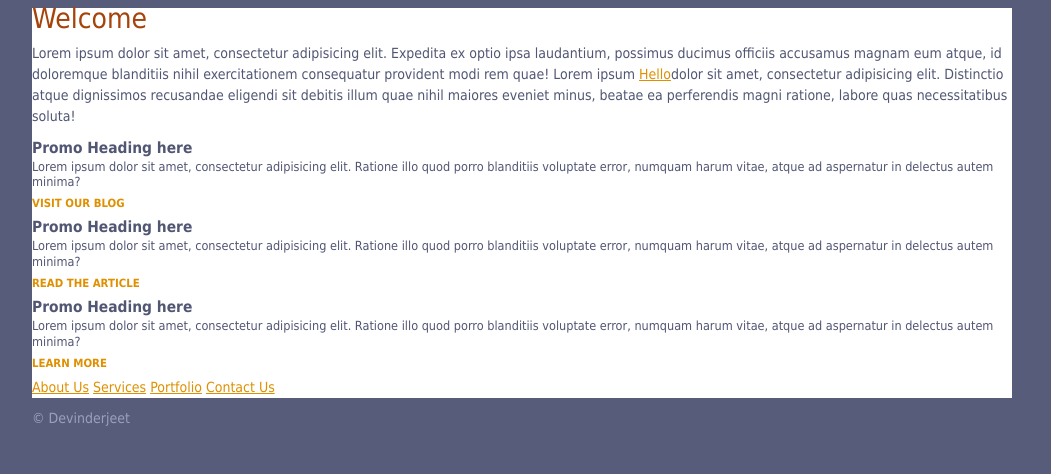
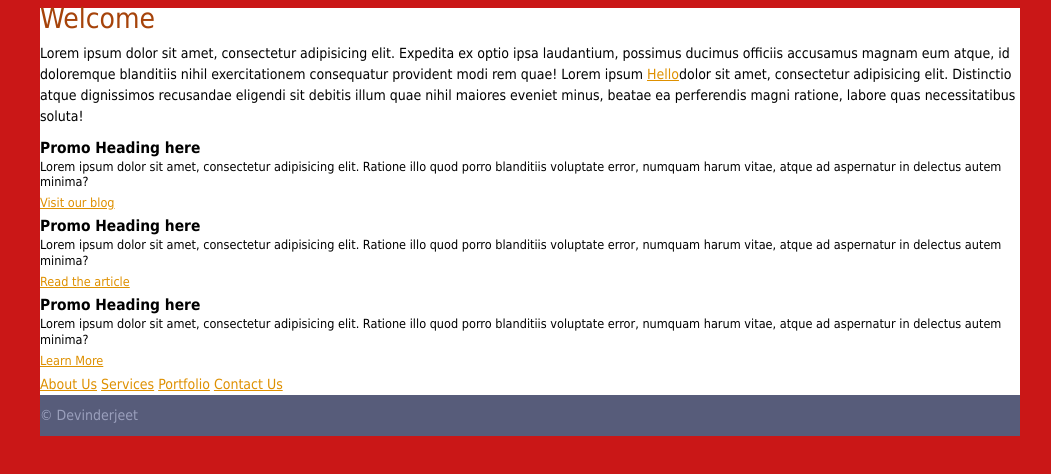
Before and after one commit to er-devinderjeet/website, a plain HTML site: page index.html in a window 1280 px wide. Shown: the whole page, without its empty margins (118-1169 px from the left). Drawn offline with Linux system fonts and the light colour scheme.

Commit message:
Revert "**updated style.css**"
This reverts commit dc21a4bd053ceb966dce6e24202c67a6e9427fac.

# Conflicts:
#	css/style.css

```diff
--- a/css/style.css
+++ b/css/style.css
@@ -35,6 +35,3 @@ footer{
 	background-color: #575c7a;
 	padding: 10px 10px 10px 0;
 }
-.bsjbdja{
-
-}
--- a/css/style_large.css
+++ /dev/null
@@ -1,2 +0,0 @@
-body{
-}
--- a/css/style_medium.css
+++ /dev/null
@@ -1,2 +0,0 @@
-body{
-}
--- a/css/style_small.css
+++ /dev/null
@@ -1 +0,0 @@
-body{}
--- a/index.html
+++ b/index.html
@@ -7,11 +7,11 @@
 	<!--All CSS Links-->
 	<link rel="stylesheet" type="text/css" href="css/style.css" />
 
-	<link rel="stylesheet" type="text/css" href="css/style_small.css" media='screen and (min-width:50px) and (max-width:500px)' />
+	<link rel="stylesheet" type="text/css" href="css/style_large.css" />
 
-	<link rel="stylesheet" type="text/css" href="css/style_medium.css" media='screen and (min-width:501px) and (max-width:800px)' />
+	<link rel="stylesheet" type="text/css" href="css/style_medium.css" media="only screen and (min-width:501px) and (max-width:800px)" />
 
-
+	<link rel="stylesheet" type="text/css" href="css/style_small.css" media="only screen and (min-width:50px) and (max-width:500px)" />
 	<!-- HTML5 shiv and Respond.js IE8 support of HTML5 elements and media queries -->
     <!--[if lt IE 9]>
       <script src="https://oss.maxcdn.com/libs/html5shiv/3.7.0/html5shiv.js"></script>
@@ -20,18 +20,19 @@
     <![endif]-->
     <style type="text/css">
     body{
-		background-color: #575c7a;
+		background-color: #CA1717;
 		line-height: 1.5em;
 		font-family: Tahoma;
 		font-size: 14px;
-		color: #515673;
+		width: 100%;
+		height: 100%;
 	}
     </style>
 
+
 </head>
+<body>
 
-<body>
-	<div class="body">
 		<div class="page">
 
 			<header>
@@ -49,7 +50,7 @@
 					<div class="content">
 						<h3>Promo Heading here</h3>
 						<p>Lorem ipsum dolor sit amet, consectetur adipisicing elit. Ratione illo quod porro blanditiis voluptate error, numquam harum vitae, atque ad aspernatur in delectus autem minima?</p>
-						<p><a class="cta" href="">Visit our blog</a></p>
+						<p><a href="">Visit our blog</a></p>
 					</div>
 
 				</div>
@@ -59,7 +60,7 @@
 					<div class="content">
 						<h3>Promo Heading here</h3>
 						<p>Lorem ipsum dolor sit amet, consectetur adipisicing elit. Ratione illo quod porro blanditiis voluptate error, numquam harum vitae, atque ad aspernatur in delectus autem minima?</p>
-						<p><a class="cta" href="">Read the article</a></p>
+						<p><a href="">Read the article</a></p>
 					</div>
 
 				</div>
@@ -70,7 +71,7 @@
 					<div class="content">
 						<h3>Promo Heading here</h3>
 						<p>Lorem ipsum dolor sit amet, consectetur adipisicing elit. Ratione illo quod porro blanditiis voluptate error, numquam harum vitae, atque ad aspernatur in delectus autem minima?</p>
-						<p><a class="cta"  href="">Learn More</a></p>
+						<p><a href="">Learn More</a></p>
 					</div>
 				</div>
 
@@ -88,5 +89,5 @@
 			</footer>
 		</div>
 
-	</div>
+
 </body>
```
